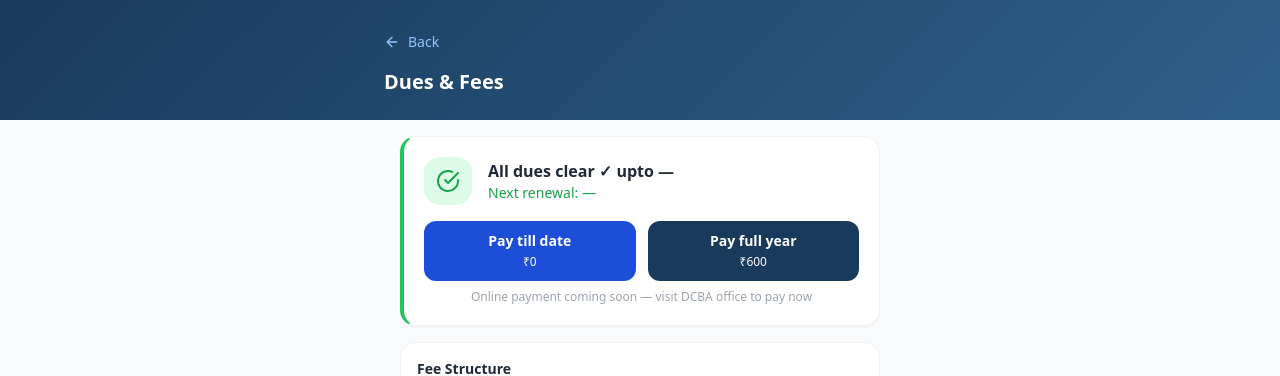
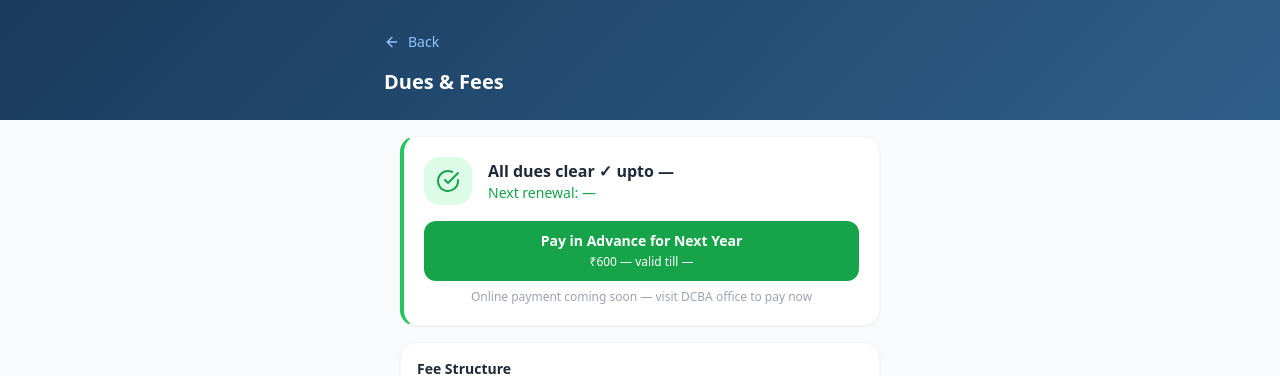
Before and after one commit to arun050775-code/dcba-member, a React (Vite) app: page /dues in a window 1280 px wide. Shown: the top 376 px of the page. Built offline with nearby package versions, Linux system fonts and the light colour scheme; no server answers; the database is empty; sample sign-in values are in the browser's storage.

Commit message:
Show payment options based on outstanding dues

```diff
--- a/src/components/Dues.jsx
+++ b/src/components/Dues.jsx
@@ -87,8 +87,8 @@ export default function Dues() {
             </div>
           </div>
 
-          {/* Annual accrual info */}
-          {monthsAccrued > 0 && (
+          {/* Annual accrual info - only show if outstanding */}
+          {hasOutstanding && monthsAccrued > 0 && (
             <div className="bg-orange-50 border border-orange-200 rounded-xl p-3 mb-3">
               <p className="text-xs font-semibold text-orange-800 mb-1">Annual Fee Accrual</p>
               <p className="text-xs text-orange-700">
@@ -97,7 +97,8 @@ export default function Dues() {
             </div>
           )}
 
-          {/* Payment options */}
+          {/* Payment options - only show if outstanding */}
+          {hasOutstanding && (
             <div className="grid grid-cols-2 gap-3">
               <button
                 onClick={() => toast('Online payment coming soon! Please visit office.', { icon: 'ℹ️' })}
@@ -112,6 +113,19 @@ export default function Dues() {
                 <span className="text-xs font-normal">₹{fullYearAmount}</span>
               </button>
             </div>
+          )}
+
+          {/* Advance payment option - only when dues are clear */}
+          {!hasOutstanding && (
+            <div className="mt-2">
+              <button
+                onClick={() => toast('Online payment coming soon! Please visit office.', { icon: 'ℹ️' })}
+                className="w-full bg-green-600 text-white rounded-xl py-2.5 text-sm font-semibold text-center">
+                Pay in Advance for Next Year<br />
+                <span className="text-xs font-normal">₹{fullYearAmount} — valid till {nextDueDate ? formatDate(new Date(nextDueDate.getFullYear()+1, nextDueDate.getMonth(), nextDueDate.getDate())) : '—'}</span>
+              </button>
+            </div>
+          )}
 
           <p className="text-xs text-gray-400 text-center mt-2">
             Online payment coming soon — visit DCBA office to pay now
```
Lines whose indentation alone changed are shown as unchanged.
